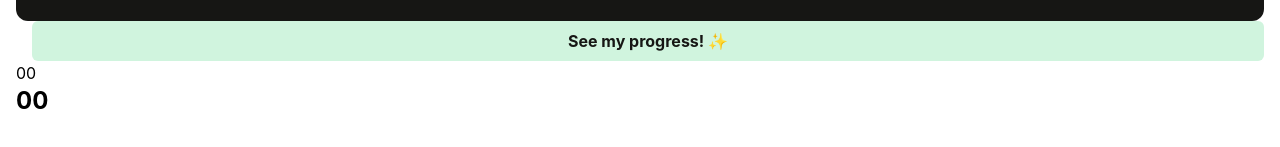
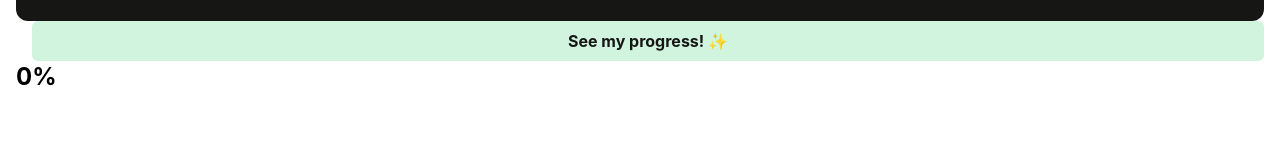
Before and after one commit to prxncxss03/trt-percentage-converter, a React (Create React App) app: page / in a window 1280 px wide. Shown: the part 251-398 px from the top of the page. Built offline with nearby package versions, Linux system fonts and the light colour scheme.

Commit message:
add simple error validation

```diff
--- a/src/components/time/TimeBoard.js
+++ b/src/components/time/TimeBoard.js
@@ -15,7 +15,7 @@ export const TimeBoard = () => {
     const [totalMin, setTotalMin] = useState("00");
     const [totalHr, setTotalHr] = useState("00");
 
-    const [totalUserTime, setTotalUserTime] = useState("00");
+    const [percentage, setPercentage] = useState(0);
 
     const handleTimeChange = (e,state) => {
         let length = e.target.value.length;
@@ -26,7 +26,26 @@ export const TimeBoard = () => {
 
     const computeTotalTime = () => {
         let totalUserTime = parseInt(userHr) * 3600 + parseInt(userMin) * 60 + parseInt(userSec);
-        setTotalUserTime(totalUserTime);
+        let TotalRT = parseInt(totalHr) * 3600 + parseInt(totalMin) * 60 + parseInt(totalSec);
+        if (totalSec === "00" || totalMin === "00" || totalHr === "00" || totalHr === "" || totalMin === "" || totalSec === "" ) {
+            alert("Please fill in all the fields");
+            return;
+        }
+        if (userSec === "" || userMin === "" || userHr === "") {
+            alert("Please fill in all the fields");
+            return;
+        }
+
+        if (totalUserTime > TotalRT) {
+            alert("Your total time is greater than the total RT time");
+            return;
+        }
+        let percentage = (totalUserTime / TotalRT) * 100;
+        let percentageRounded = Math.round(percentage * 100) / 100;
+        setPercentage(percentageRounded);
+
+
+
 
     }
     return (
@@ -49,8 +68,7 @@ export const TimeBoard = () => {
             </div>
         <button onClick={computeTotalTime} className="bg-d0f4de text-161614 font-bold rounded-md px-4 py-2 ml-4 ">See my progress! ✨</button>
         <div>
-            {userHr}
-            <p className=" font-bold text-2xl">{totalUserTime}</p>
+            <p className=" font-bold text-2xl">{percentage}%</p>
         </div>
 
         </div>
```
